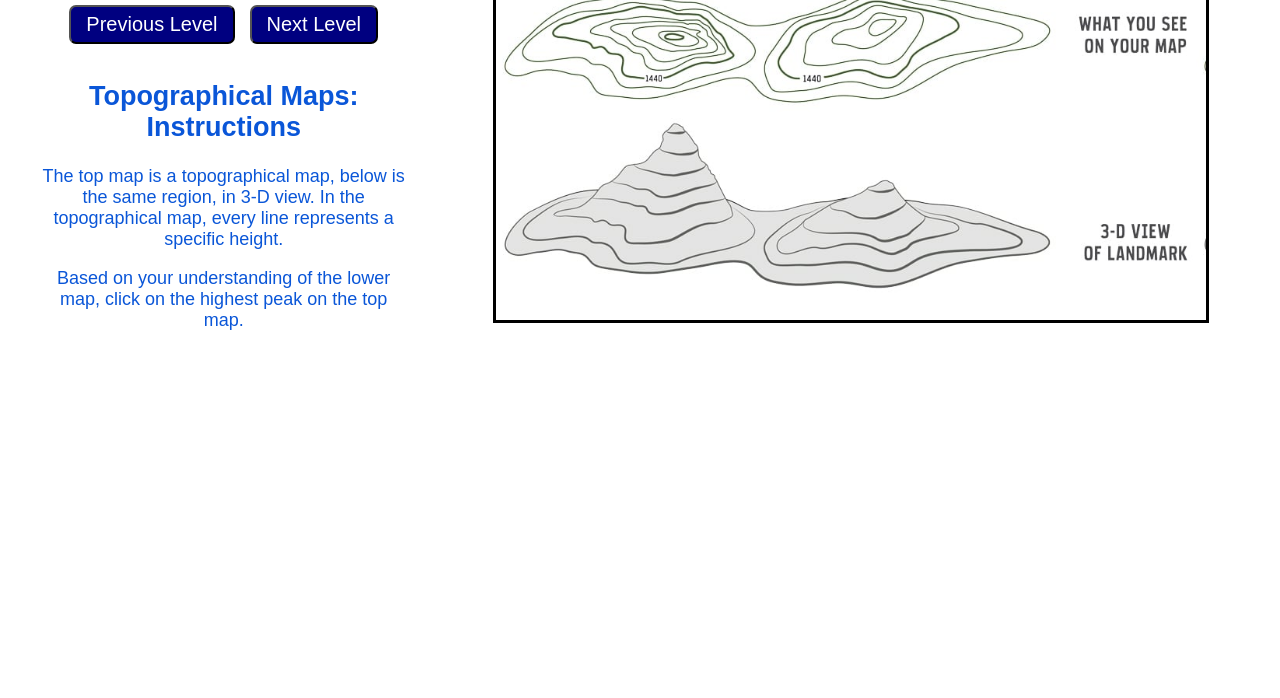
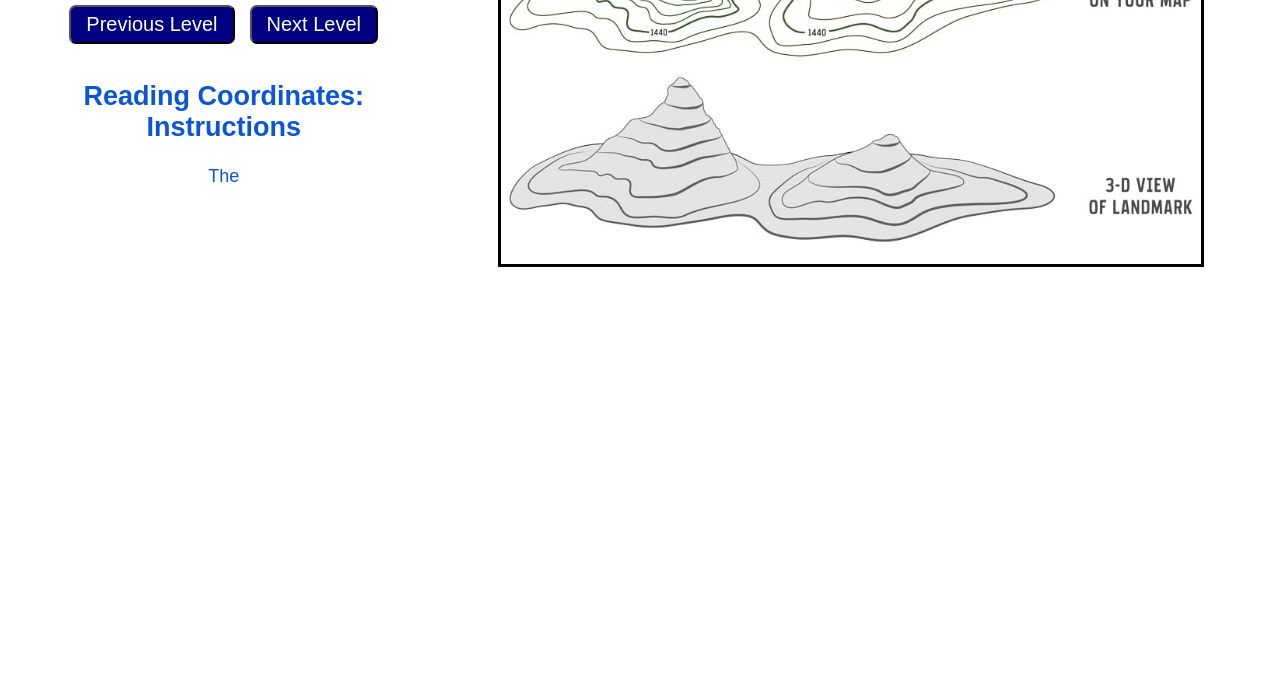
Before and after one commit to PyroTogepi/GeoMinesweeper, a plain HTML site: page train2.html in a window 1280 px wide. Shown: the part 102-800 px from the top of the page. Drawn offline with Linux system fonts and the light colour scheme.

Commit message:
quick prep for train level 2

```diff
--- a/game.css
+++ b/game.css
@@ -90,6 +90,8 @@ main {
 	/*height: var(--board-size);*/
 	overflow: hidden;
 	border: black 3px solid;
+	margin: 0;
+	padding: 0;
 }
 
 .cell {
@@ -97,6 +99,8 @@ main {
 	border: black 1.5px solid;
 	width: 100%;
 	height: 100%;
+	margin: 0;
+	padding: 0;
 }
 
 .questions {
--- a/train1.html
+++ b/train2.html
@@ -48,14 +48,11 @@
 		<side class="ui-head">
 			<a href="index.html"><h1>Geology Minesweeper</h1></a>
 			<!-- <h2>Level 4</h2> -->
-			<a href="index.html"><button>Previous Level</button></a>
+			<a href="train1.html"><button>Previous Level</button></a>
 			<a href="level2.html"><button>Next Level</button></a>
 			<div id="instructions">
-				<h2>Topographical Maps: Instructions</h2>
-				<p>The top map is a topographical map, below is the same region, in 3-D view.
-				In the topographical map, every line represents a specific height.
-				</p>
-				<p>Based on your understanding of the lower map, click on the highest peak on the top map.
+				<h2>Reading Coordinates: Instructions</h2>
+				<p>The
 				</p>
 			</div>
 			<div id="hints"><b>Hints!</b></div>
```
Also changed, not shown: level2.html (+1 -1 lines).
